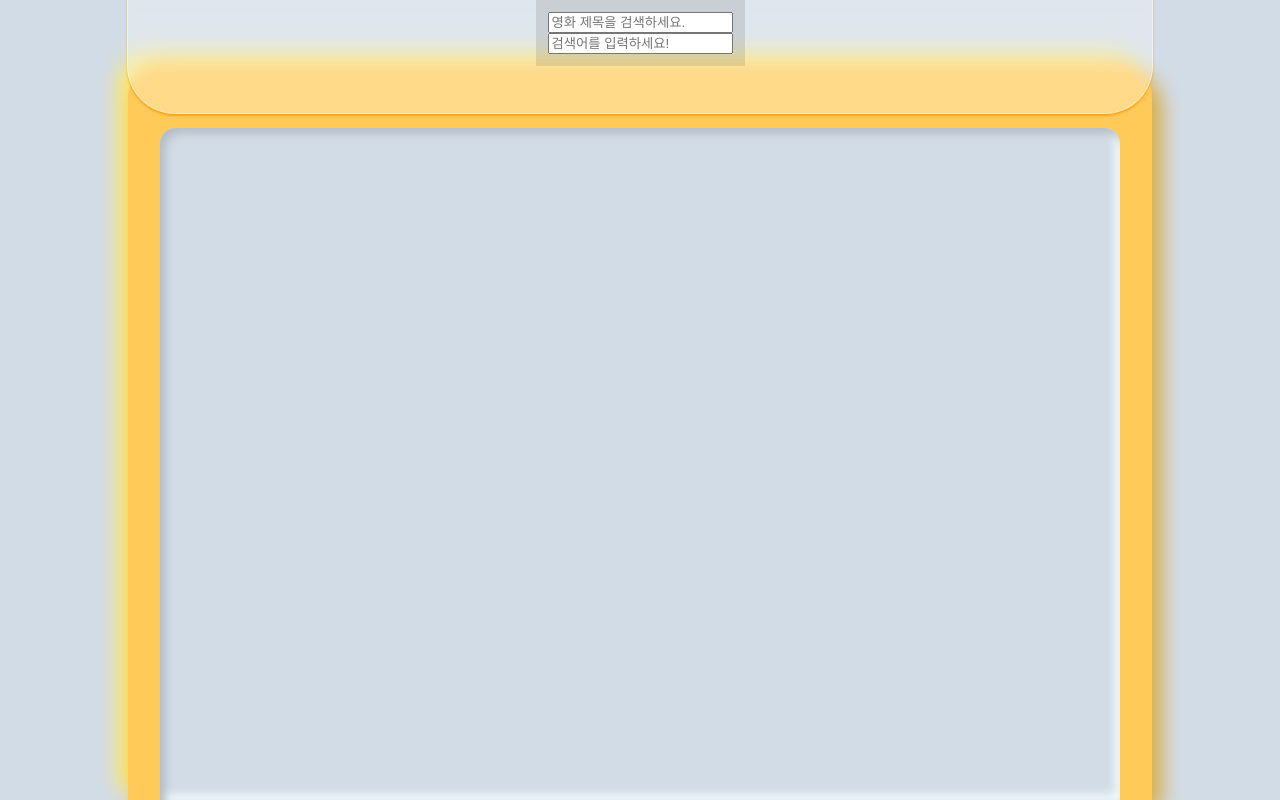
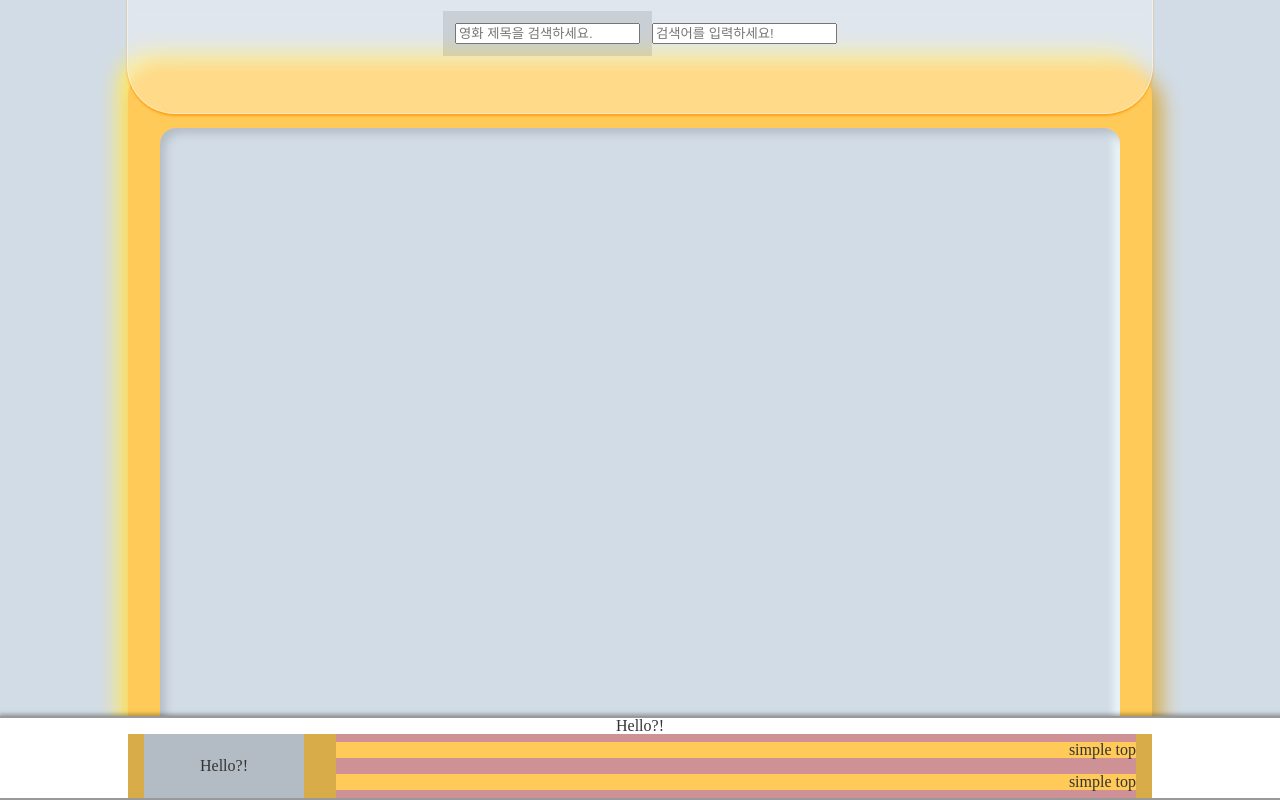
Before and after one commit to mineclover/M2-movieSearch, a website built with Parcel: page index.html in a window 1280 px wide. Built offline with nearby package versions, Linux system fonts and the light colour scheme; no server answers.

Commit message:
feat : infoBox grid

```diff
--- a/main.js
+++ b/main.js
@@ -1,7 +1,7 @@
 import {React} from './module/simpleReact.js';
 import { infoBox } from './module/infoBox.js';
 import { MovieListWrap } from './module/movieSearch.js';
-import {sampleStore , movieStore } from './module/data.js';
+import {sampleStore , movieStore ,bottomStore } from './module/data.js';
 import { HeaderArea } from './module/SearchBar.js';
 
 // 스토어 정의!
@@ -12,7 +12,7 @@ import { HeaderArea } from './module/SearchBar.js';
 class App extends React.Component {
   constructor(props) {
     super(props)
-    sampleStore.message = 'A'
+    bottomStore.imdbID = 'tt2294629'
   }
   render() {
     return React.createElement(
@@ -24,7 +24,7 @@ class App extends React.Component {
 
         React.createElement(MovieListWrap),
 
-        // React.createElement(infoBox),
+        React.createElement(infoBox),
         React.createElement(HeaderArea),
       ]
     )
--- a/module/SearchBar.js
+++ b/module/SearchBar.js
@@ -11,14 +11,21 @@ export class HeaderArea extends React.Component {
     return React.createElement(
       'header',
       {
-        class : 'center-wrap-column'
+        class : 'center-wrap-column',
+        onclick : searchFoucs
       },
       [
-        React.createElement(SearchBox)
+        React.createElement(SearchBox),
+        React.createElement(SearchBar),
       ]
     )
   }
 }
+
+const searchFoucs = e => {
+
+}
+
 
 export class SearchBox extends React.Component {
   constructor() {
@@ -32,7 +39,7 @@ export class SearchBox extends React.Component {
       },
       [
         React.createElement(MovieSearch),
-        React.createElement(SearchBar),
+
       ]
     )
   }
--- a/module/data.js
+++ b/module/data.js
@@ -44,4 +44,4 @@ const movieStore = new React.Store({
   movies: []
 })
 
-export {sampleStore , movieStore }
+export {sampleStore , movieStore , bottomStore}
--- a/module/infoBox.js
+++ b/module/infoBox.js
@@ -1,4 +1,4 @@
-import {sampleStore , movieStore } from './data.js';
+import {sampleStore , movieStore , bottomStore} from './data.js';
 import {React} from './simpleReact.js';
 
 // 상세 페이지
@@ -7,15 +7,73 @@ import {React} from './simpleReact.js';
 export class infoBox extends React.Component {
   constructor(props) {
     super(props)
-    sampleStore.subscribe('message', () => {
+    bottomStore.subscribe('imdbID', () => {
       this.update()
     })
   }
   render() {
-    return React.createElement('h1', {
+    return React.createElement('section', {
+      class : 'info-box center-wrap-column',
       onclick: event => {
-        // 대충 sampleStore.message 바꾸는 명령어
+        console.log('눌림')
       }
-    }, `Hello ${sampleStore.message}?!`)
+    },
+    [`Hello?!`,
+    React.createElement(boxLayer)
+  ])
   }
 }
+class boxLayer extends React.Component {
+  constructor(props) {
+    super(props)
+  }
+  render() {
+    return React.createElement('div', {
+      class : 'center-wrap-column',
+    }, [React.createElement(left) , React.createElement(right) ])
+  }
+}
+
+class left extends React.Component {
+  constructor(props) {
+    super(props)
+  }
+  render() {
+    return React.createElement('div', {
+      class : 'left center-wrap-column',
+    }, `Hello?!`)
+  }
+}
+class right extends React.Component {
+  constructor(props) {
+    super(props)
+  }
+  render() {
+    return React.createElement('div', {
+      class : 'right center-wrap-column',
+    }, [React.createElement(rightSection) , React.createElement(rightSection) ])
+  }
+}
+
+
+class rightSection extends React.Component {
+  constructor(props) {
+    super(props)
+  }
+  render() {
+    return React.createElement('section', {
+      class : 'simple-top',
+    }, `simple top`)
+  }
+}
+
+class infoTitle extends React.Component {
+  constructor(props) {
+    super(props)
+  }
+  render() {
+    return React.createElement('h1', {
+      class : 'title',
+    }, `Hello?!`)
+  }
+}
--- a/module/test.js
+++ b/module/test.js
@@ -128,7 +128,8 @@ const naFilter = mv => {
       onerror: event => {
         console.log("다른콜백이 없어서 바로 콜스택들어가서 실행되버림 그래서 동시실행되는? 문제로 충돌났었다 콘솔로그 하나만 넣어도 해결됨 대체제 있으면 추가");
         event.target.src = "./img/no.png"
-      }
+      },
+
     }),
     React.createElement('span', {
       class : "title"
--- a/scss/style.scss
+++ b/scss/style.scss
@@ -67,12 +67,13 @@ main.center-wrap-column {
 
   section.list-wrap {
     display: flex;
+    padding: 4em 0;
     flex-direction: row;
     justify-content: center;
     align-items: center;
     align-content: flex-start;
     position: absolute;
-    height: inherit;
+    height: calc(100% - 12em);
     bottom: 0;
     width: calc(100% - 4em);
     background-color: #fff;
@@ -93,6 +94,7 @@ main.center-wrap-column {
     }
     &::-webkit-scrollbar-thumb {
       background: var(--font-color); /* 스크롤바의 색상 */
+      border-radius: 0 1em 0 1em;
     }
     &::-webkit-scrollbar-track {
       background: transparent;  /*스크롤바 뒷 배경 색상*/
@@ -181,8 +183,11 @@ main.center-wrap-column {
   }
 }
 
-header {
+header.center-wrap-column {
   position: fixed;
+  display: flex;
+  flex-direction: row;
+
   top: -3em;
   width: var(--world-width);
 
@@ -195,7 +200,7 @@ header {
   -webkit-backdrop-filter: blur(3px);
   border: 1px solid rgba(255, 255, 255, 0.45);
   transition-duration: 1s;
-  transition-property: transform, background-color box-shadow;
+  transition-property: transform, background-color, box-shadow;
 
 }
 
@@ -205,7 +210,7 @@ header:hover {
   // 안에 있을 때 마우스 대면 움직이는 동작
   transition-duration: 1s;
   box-shadow: 0 4px 10px rgba(0, 0, 0, 0.3);
-  transition-property: transform, background-color box-shadow;
+  transition-property: transform, background-color, box-shadow;
 
 }
 
@@ -273,3 +278,47 @@ header:hover {
               inset -5px -5px 10px var(--outer-light);
 
 }
+
+
+section.info-box{
+  position: fixed;
+
+  bottom: 0;
+  width: 100%;
+  height: 10%;
+  background-color: #fff;
+  border: 2px solid #999;
+  box-shadow: 1px -2px 4px rgba(0, 0, 0, 0.3);
+
+  div.center-wrap-column{
+    width: var(--world-width);
+    height: 100%;
+    background-color: #d9ac4a;
+    flex-direction: row;
+
+    .left{
+      width: 20%;
+      height: 100%;
+      margin: 0 1em;
+      background-color: #b3bbc4;
+    }
+    .right{
+      width: 100%;
+      height: 100%;
+      margin: 0 1em;
+      background-color: #ce9196;
+      flex-direction: column;
+      text-align: right;
+      justify-content:flex-start;
+
+      .simple-top{
+        margin: 0.5em 0;
+        width: 100%;
+        height: 100%;
+        background-color: #ffca57;
+
+      }
+
+    }
+  }
+}
```
Also changed, not shown: README.md, css/style.css.
